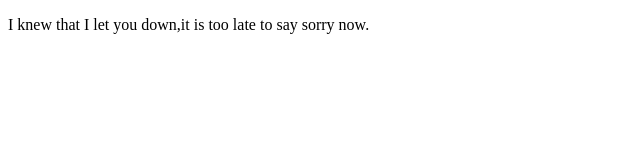
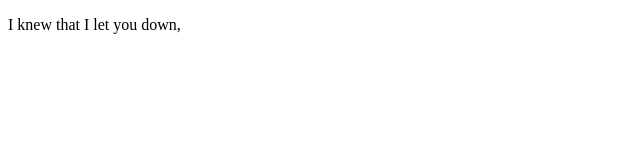
Before and after one commit to Demonunter/myfirsttest, a plain HTML site: page index.html in a window 1280 px wide. Shown: the whole page, without its empty margins (0-640 px from the left). Drawn offline with Linux system fonts and the light colour scheme.

Commit message:
肖威提交

```diff
--- a/index.html
+++ b/index.html
@@ -5,6 +5,6 @@
 		<title>Sorry JustinBeber</title>
 	</head>
 	<body>
-		<p>I knew that I let you down,it is too late to say sorry now.</p>
+		<p>I knew that I let you down,</p>
 	</body>
 </html>
```
